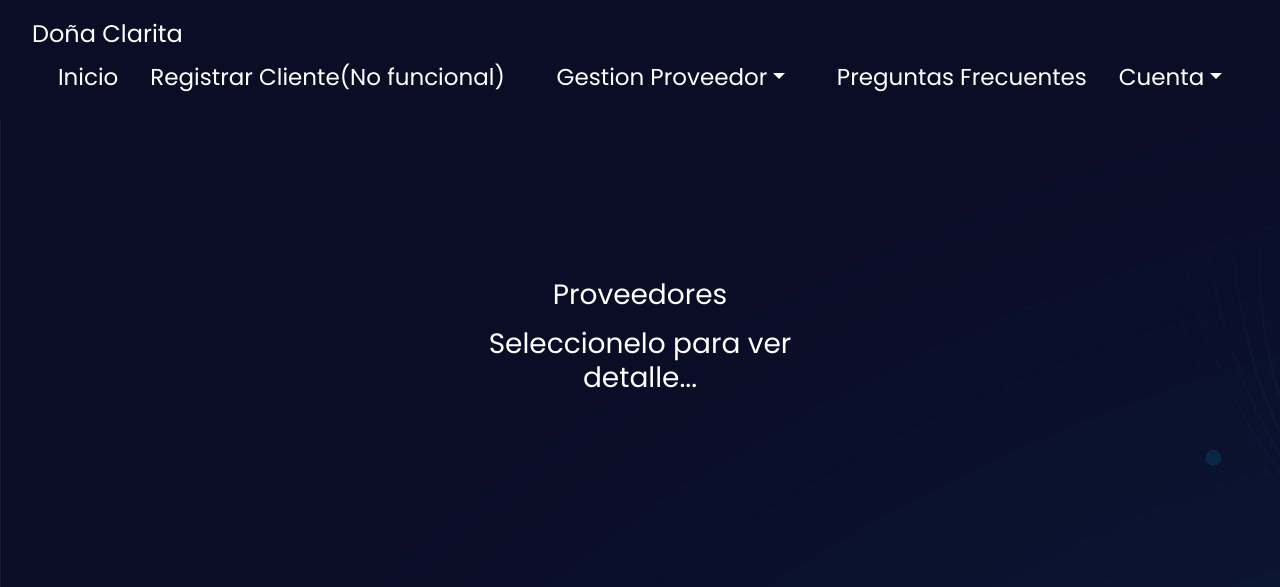
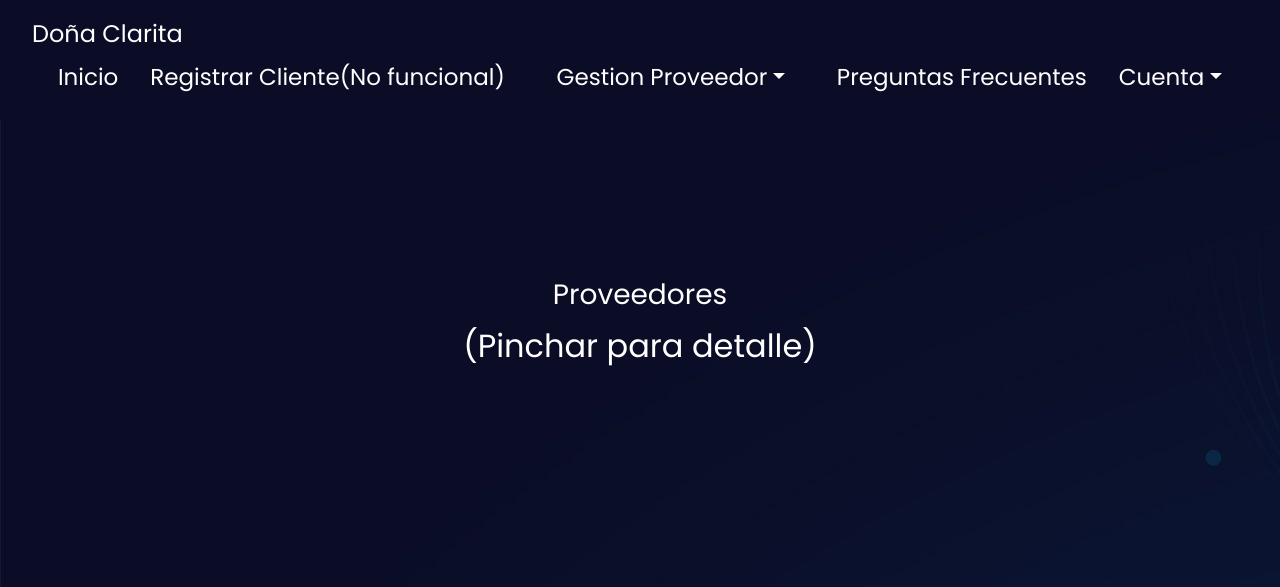
Before and after one commit to Aranzu/encargo1, a Django app: page /list_proveedor in a window 1280 px wide. Shown: the top 587 px of the page. Run offline with Django 3.2, Linux system fonts and the light colour scheme; data that the repository does not hold is empty.

Commit message:
add proveedor

```diff
--- a/Seguridad_login/proveedor/templates/list_proveedor.html
+++ b/Seguridad_login/proveedor/templates/list_proveedor.html
@@ -5,7 +5,7 @@
 	<br><br><br><br><br><br>
 	<form method="post" class="form-signin aligncenter">
 		<h1 class="h3 mb-3 font-weight-normal text-white">Proveedores</h1>
-        <h2 class="h3 mb-3 font-weight-normal text-white">Seleccionelo para ver detalle...</h2>
+        <h2 class="text-white">(Pinchar para detalle)</h2>
         <br/><br/>
         {% for proveedor in proveedor_list %}
 
```
Also changed, not shown: Seguridad_login/proveedor/templates/show_proveedor.html (+6 -2 lines).
